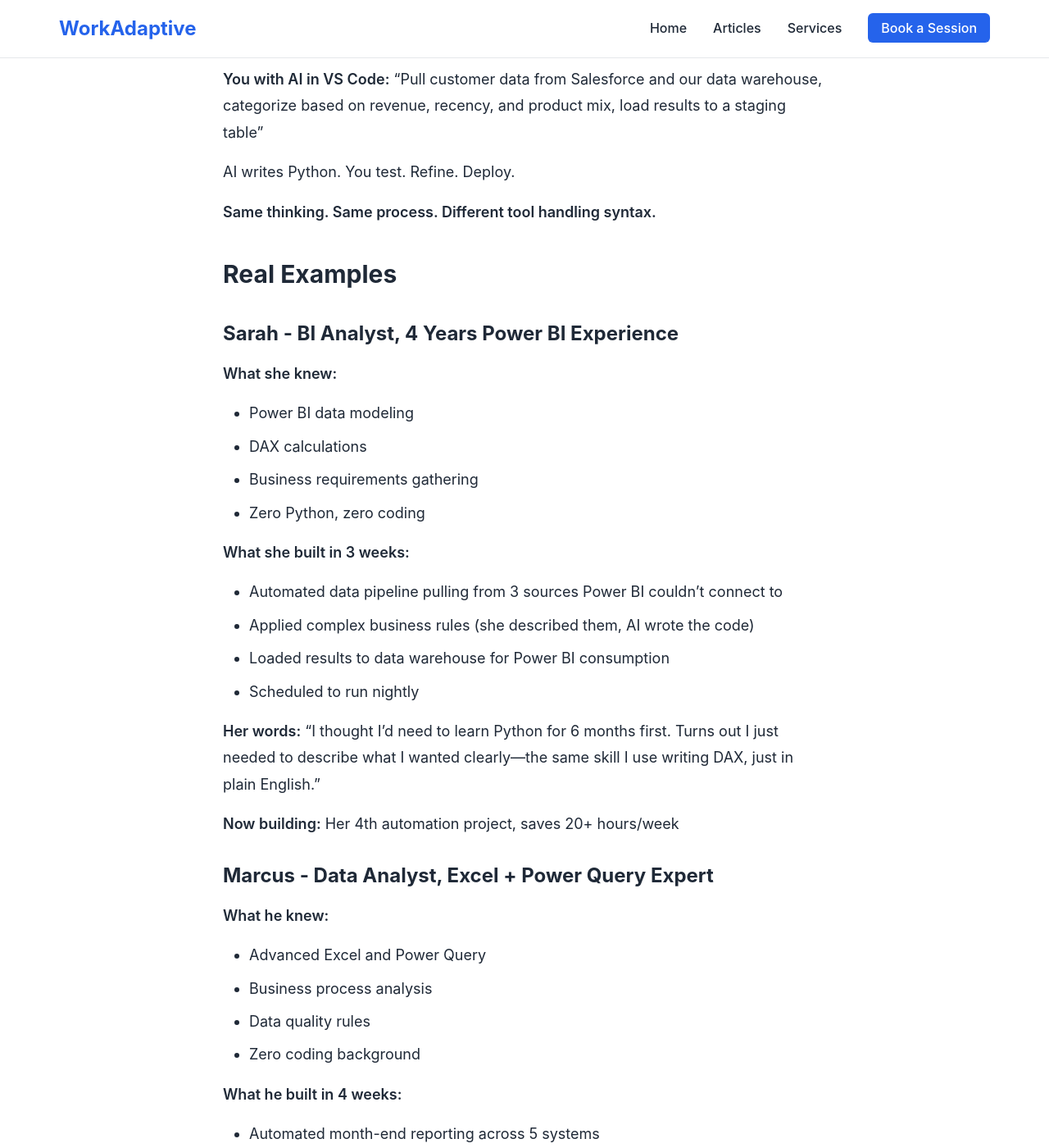
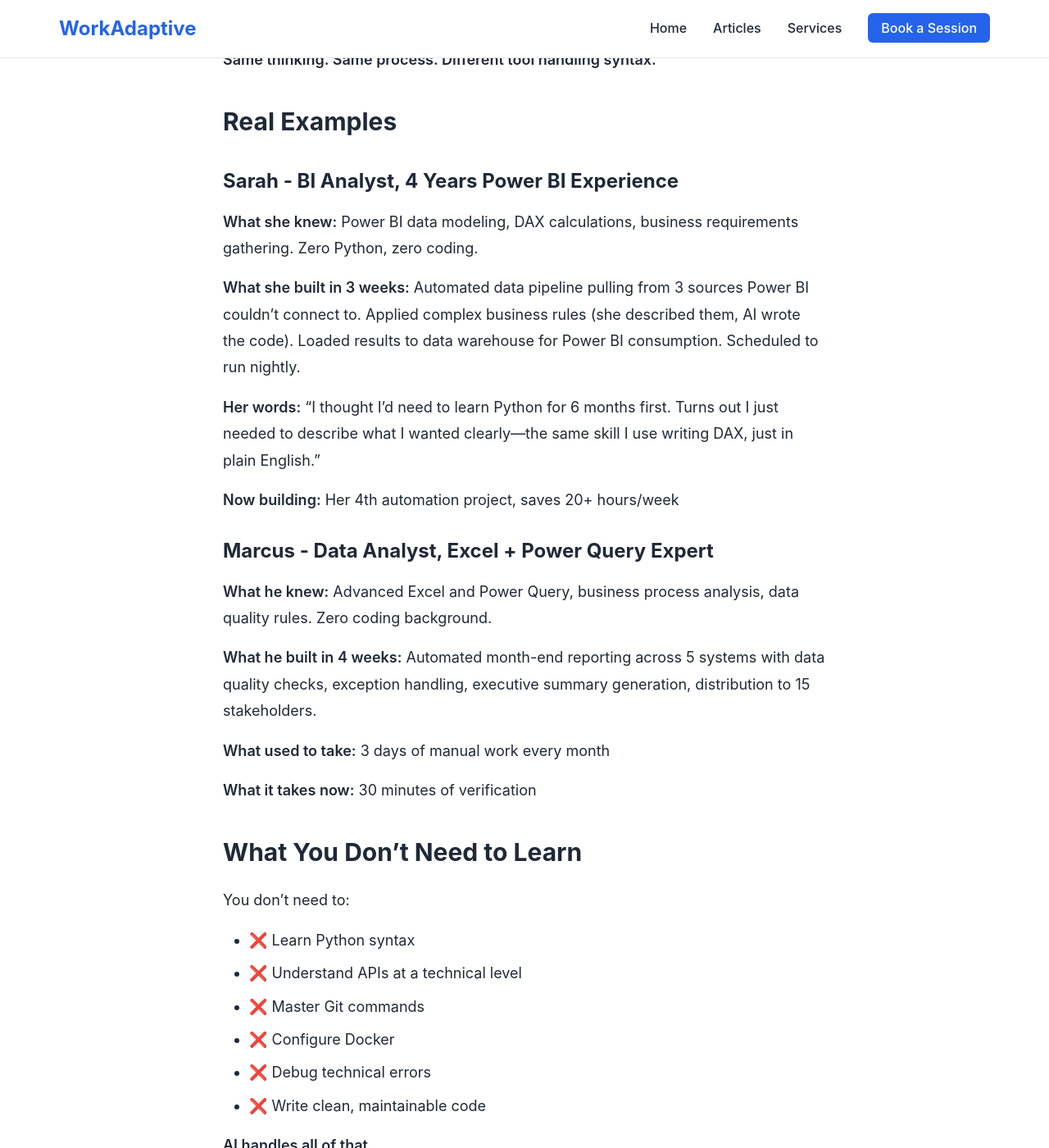
Before and after one commit to workadaptive/content, a Jekyll site: the page built from _articles/for-data-analysts-bi-professionals.md, in a window 1280 px wide and 1400 px high, scrolled down 1540 px. Shown: the whole window at 82% size. Built offline with Jekyll 4.4.1, drawn with Linux system fonts in a browser that asks for light colours; some of the changed text lies outside the part shown.

Commit message:
Complete Draft 2+3 for for-data-analysts-bi-professionals (1,0881,003 words)

```diff
--- a/_articles/for-data-analysts-bi-professionals.md
+++ b/_articles/for-data-analysts-bi-professionals.md
@@ -59,17 +53,9 @@
 
 ### Sarah - BI Analyst, 4 Years Power BI Experience
 
-**What she knew:**
-- Power BI data modeling
-- DAX calculations
-- Business requirements gathering
-- Zero Python, zero coding
+**What she knew:** Power BI data modeling, DAX calculations, business requirements gathering. Zero Python, zero coding.
 
-**What she built in 3 weeks:**
-- Automated data pipeline pulling from 3 sources Power BI couldn't connect to
-- Applied complex business rules (she described them, AI wrote the code)
-- Loaded results to data warehouse for Power BI consumption
-- Scheduled to run nightly
+**What she built in 3 weeks:** Automated data pipeline pulling from 3 sources Power BI couldn't connect to. Applied complex business rules (she described them, AI wrote the code). Loaded results to data warehouse for Power BI consumption. Scheduled to run nightly.
 
 **Her words:** "I thought I'd need to learn Python for 6 months first. Turns out I just needed to describe what I wanted clearly—the same skill I use writing DAX, just in plain English."
 
@@ -77,17 +63,9 @@
 
 ### Marcus - Data Analyst, Excel + Power Query Expert
 
-**What he knew:**
-- Advanced Excel and Power Query
-- Business process analysis
-- Data quality rules
-- Zero coding background
+**What he knew:** Advanced Excel and Power Query, business process analysis, data quality rules. Zero coding background.
 
-**What he built in 4 weeks:**
-- Automated month-end reporting across 5 systems
-- Data quality checks and exception handling
-- Executive summary generation
-- Distribution to 15 stakeholders
+**What he built in 4 weeks:** Automated month-end reporting across 5 systems with data quality checks, exception handling, executive summary generation, distribution to 15 stakeholders.
 
 **What used to take:** 3 days of manual work every month
 
```
Also changed, not shown: other parts of _articles/for-data-analysts-bi-professionals.md (+6 -31 lines).
